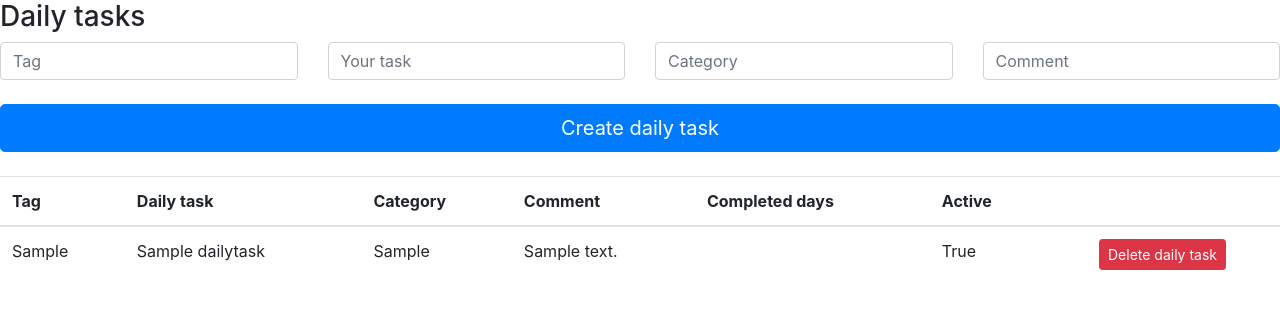
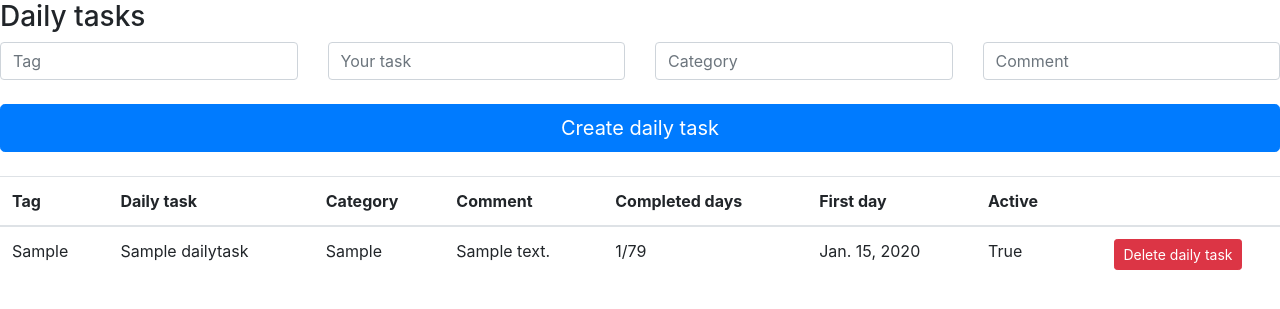
Before and after one commit to OrJaku/check-helper, a Django app: page /settings/ in a window 1280 px wide. Shown: the part 40-349 px from the top of the page. Run offline with Django 3.2, Linux system fonts and the light colour scheme; a user stored in the database is signed in; tables that the repository leaves empty hold one stand-in row (values such as "Sample post"); some libraries are stand-ins or nearby versions.

Commit message:
Implementing new daily task feature - completed days

```diff
--- a/tasks/views.py
+++ b/tasks/views.py
@@ -43,6 +43,22 @@ def tasks_list(request):
 
     tasks_user = Task.objects.all().filter(user=request.user).filter(brand=1)
     tasks_daily_user = Task.objects.all().filter(user=request.user).filter(brand=2)
+    for task_daily_user in tasks_daily_user:
+        difference = task_daily_user.end_data - current_date
+        days = str(difference).split(" ")
+
+        try:
+            days = int(days[0])
+        except ValueError:
+            days = 0
+        if days < 0:
+            if task_daily_user.done is True and task_daily_user.brand.id == 2:
+                DailyTask.objects.get(name=task_daily_user.name).completed += 1
+            else:
+                pass
+            task_daily_user.delete()
+        else:
+            pass
 
     tasks_user_archive = Task.objects.all().filter(user=request.user)
 
@@ -121,13 +137,13 @@ def tasks_list(request):
         date_difference = []
 
         for task in lists:
-            difference = task.end_data - current_date
-            days = str(difference).split(" ")
+            difference_days = task.end_data - current_date
+            numbers_days = str(difference_days).split(" ")
             try:
-                days = int(days[0])
+                numbers_days = int(numbers_days[0])
             except ValueError:
-                days = 0
-            date_difference.append(days)
+                numbers_days = 0
+            date_difference.append(numbers_days)
         zipped_list = zip(lists, date_difference)
         return zipped_list
 
@@ -236,8 +252,25 @@ def settings(request):
         daily_task.save()
     tasks_daily_user = DailyTask.objects.all().filter(user=request.user)
 
+    def zipping(lists):
+        date_difference = []
+
+        for task in lists:
+            difference = datetime.date.today() - task.first_date
+            days = str(difference).split(" ")
+            try:
+                days = int(days[0]) + 1
+            except ValueError:
+                days = 1
+            date_difference.append(days)
+        zipped_list = zip(lists, date_difference)
+        return zipped_list
+
+    tasks_daily_user_with_completed_days = zipping(tasks_daily_user)
+
     context = {
-        "tasks_daily_user": tasks_daily_user
+        "tasks_daily_user": tasks_daily_user,
+        "tasks_daily_user_with_completed_days": tasks_daily_user_with_completed_days
     }
     return render(request, 'settings.html', context)
 
--- a/templates/settings.html
+++ b/templates/settings.html
@@ -28,18 +28,20 @@
       <th scope="col">Category</th>
       <th scope="col">Comment</th>
       <th scope="col">Completed days</th>
+      <th scope="col">First day</th>
       <th scope="col">Active</th>
       <th scope="col">   </th>
     </tr>
   </thead>
   <tbody>
-        {%for task_daily in tasks_daily_user%}
+        {% for task_daily, difference in tasks_daily_user_with_completed_days %}
     <tr>
         <td>{{task_daily.tag}}</td>
         <td>{{task_daily.name}}</td>
         <td>{{task_daily.category}}</td>
         <td>{{task_daily.description}}</td>
-        <td>{{task_daily.complete}}</td>
+        <td>{{task_daily.completed}}/{{difference}}</td>
+        <td>{{task_daily.first_date}}</td>
         <td>{{task_daily.active}}</td>
 
         <td>
--- a/templates/tasks_list.html
+++ b/templates/tasks_list.html
@@ -78,19 +78,19 @@
                 <a href="/tasks_list/{{task.id}}">{{task.name}} </a></b>
                 <font size="3" color="gray">[{{task.id}}]</font>
             </td>
-            <td><font color="#3366ff"> {{task.end_data}}
+            <td><font color="#3366ff"> {{task.end_data}}</font>
                     {%if diff == 0%}
 
                     {%else %}
                         <font color=#e3493d>[{{diff}}]</font>
                     {%endif%}
-                    <p><i>(Daily task)</i></font></p>
+
             </td>
             <td><font color="#3366ff">{{task.category}}</font></td>
             <td><font color="#3366ff">{{task.description}}</font></td>
             <td><center><font color="#3366ff">-</font></center></td>
             <td><font color="#3366ff">-</font></td>
-            <td><font color="#3366ff">-</font></td>
+            <td><font color="#3366ff"><i>(Daily task)</i></font></td>
 
             <td>
                 <center>
```
